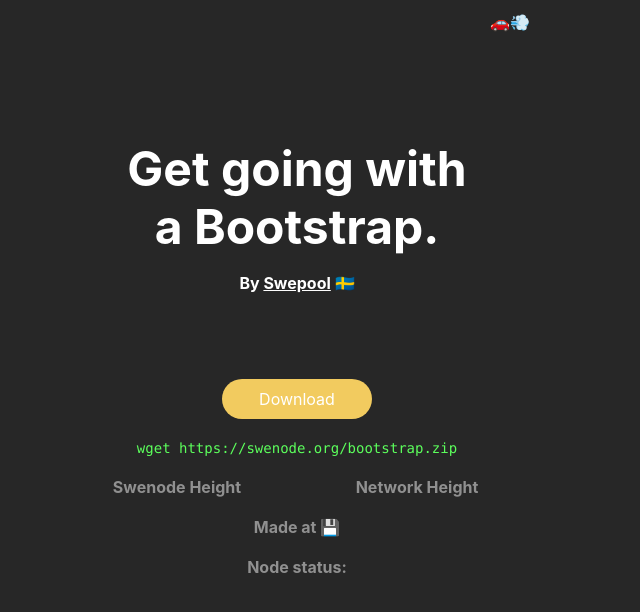
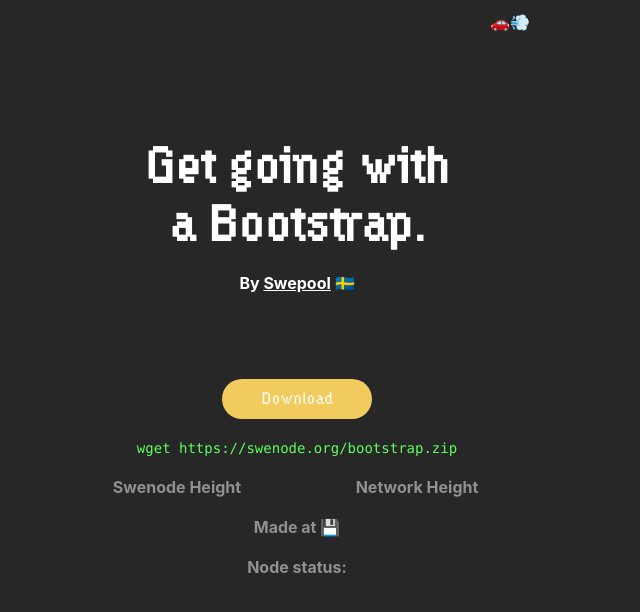
Before and after one commit to Swepool/Bootstrap-site, a plain HTML site: page index.html in a window 1280 px wide. Shown: the whole page, without its empty margins (343-983 px from the left). Drawn offline with nearby package versions, Linux system fonts and the light colour scheme; no server answers.

Commit message:
Added font :P

```diff
--- a/index.html
+++ b/index.html
@@ -27,7 +27,7 @@
         <h1 class="">Get going with <br/>a Bootstrap. </h1>
         <p class="mt-3">By <a href="https://swepool.org" class="swepool">Swepool</a> 🇸🇪</p>
     </div>
-    <div class="">
+    <div class="hydro">
         <a href="https://swenode.org/bootstrap.zip"><button class="rgb">Download</button></a>
         <div class="py-3">
             <code id="command">wget https://swenode.org/bootstrap.zip</code>
--- a/theme.css
+++ b/theme.css
@@ -6,9 +6,18 @@ body {
     background-color: #272727;
 }
 
+@font-face {
+  font-family: hydro;
+  src: url(/Hydrophilia\ Iced.ttf);
+}
+
 h1, h2, h3, h4, h5 ,h6, p {
     color: #ffffff;
     font-weight: 700;
+}
+
+h1 {
+  font-family: hydro;
 }
 
 .swepool {
@@ -47,6 +56,7 @@ button {
     width: 150px;
     color: #ffffff;
     margin-top: 20px;
+    font-family: hydro;
 }
 
 button:hover {
@@ -59,7 +69,7 @@ button:hover {
 }
 
 code {
-    color: #5cff5c
+  color: #5cff5c;
 }
 
 #bootstraped {
```
